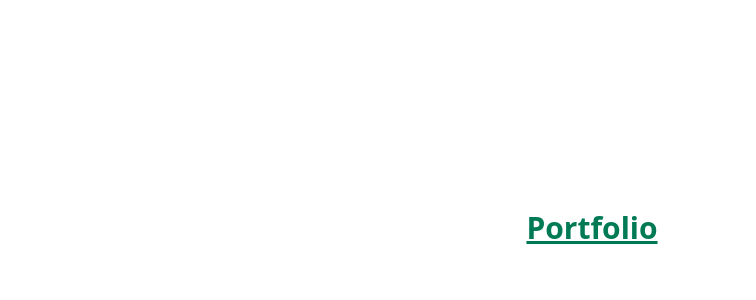
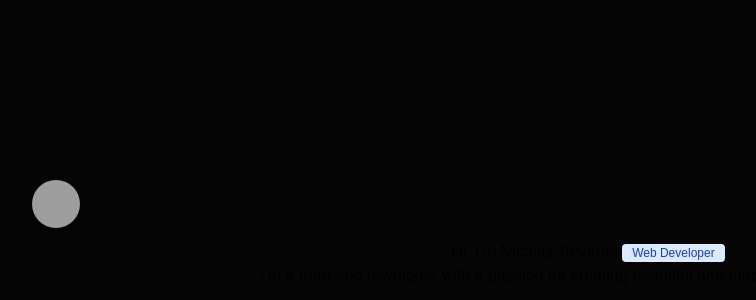
Before and after one commit to nicotosoroni/portfolio, a React (Vite) app: page / in a window 1280 px wide. Shown: the part 172-472 px from the top of the page, without its empty margins (48-804 px from the left). Built offline with nearby package versions, Linux system fonts and the light colour scheme; grey boxes are pictures that could not be loaded.

Commit message:
added header and profile photo

```diff
--- a/package.json
+++ b/package.json
@@ -10,6 +10,7 @@
     "preview": "vite preview"
   },
   "dependencies": {
+    "@fontsource/poppins": "^5.2.5",
     "@tailwindcss/vite": "^4.1.2",
     "react": "^19.0.0",
     "react-dom": "^19.0.0",
--- a/src/App.tsx
+++ b/src/App.tsx
@@ -1,10 +1,21 @@
 import './App.css';
+import Badge from './components/Badge';
+import Header from './components/Header';
 
 function App() {
   return (
     <>
-      <div className="text-center text-3xl text-emerald-700 font-bold underline">
-        Portfolio
+      <div>
+        <Header />
+        <main>
+          <h1>
+            Hi, I'm Nicolas Tosoroni <Badge text="Web Developer" />
+          </h1>
+          <h2>
+            I'm a front-end developer with a passion for creating beautiful and
+            functional web applications.
+          </h2>
+        </main>
       </div>
     </>
   );
--- /dev/null
+++ b/src/components/Badge.tsx
@@ -0,0 +1,13 @@
+interface BadgeProps {
+  text: string;
+}
+
+const Badge = ({ text }: BadgeProps) => {
+  return (
+    <span className="bg-blue-100 text-blue-800 text-xs font-medium me-2 px-2.5 py-0.5 rounded-sm dark:bg-blue-900 dark:text-blue-300">
+      {text}
+    </span>
+  );
+};
+
+export default Badge;
--- /dev/null
+++ b/src/components/Header.tsx
@@ -0,0 +1,27 @@
+const Header = () => {
+  return (
+    <header className="flex justify-between items-center py-3 w-[1120px]">
+      <img
+        className="rounded-full w-12 h-12"
+        src="https://i.ibb.co/k6z2SSRp/profile-Photo.jpg"
+        alt="nico tosoroni photo"
+      />
+      <nav className="flex flex-rox gap-x-10 opacity-80">
+        <a href="#home" className="hover:text-gray-400">
+          Home
+        </a>
+        <a href="#about" className="hover:text-gray-400">
+          About
+        </a>
+        <a href="#projects" className="hover:text-gray-400">
+          Projects
+        </a>
+        <a href="#contact" className="hover:text-gray-400">
+          Contact
+        </a>
+      </nav>
+    </header>
+  );
+};
+
+export default Header;
--- a/src/index.css
+++ b/src/index.css
@@ -1,70 +1,18 @@
 @import 'tailwindcss';
+@import '@fontsource/poppins';
 
 :root {
-  font-family: system-ui, Avenir, Helvetica, Arial, sans-serif;
-  line-height: 1.5;
-  font-weight: 400;
-
   color-scheme: light dark;
-  color: rgba(255, 255, 255, 0.87);
-  background-color: #242424;
-
-  font-synthesis: none;
-  text-rendering: optimizeLegibility;
-  -webkit-font-smoothing: antialiased;
-  -moz-osx-font-smoothing: grayscale;
 }
 
-a {
-  font-weight: 500;
-  color: #646cff;
-  text-decoration: inherit;
-}
-a:hover {
-  color: #535bf2;
+html {
+  font-family: 'Poppins', sans-serif;
 }
 
 body {
-  margin: 0;
+  background: #050505;
   display: flex;
-  place-items: center;
-  min-width: 320px;
-  min-height: 100vh;
+  flex-direction: column;
+  justify-content: center;
+  height: 100vh;
 }
-
-h1 {
-  font-size: 3.2em;
-  line-height: 1.1;
-}
-
-button {
-  border-radius: 8px;
-  border: 1px solid transparent;
-  padding: 0.6em 1.2em;
-  font-size: 1em;
-  font-weight: 500;
-  font-family: inherit;
-  background-color: #1a1a1a;
-  cursor: pointer;
-  transition: border-color 0.25s;
-}
-button:hover {
-  border-color: #646cff;
-}
-button:focus,
-button:focus-visible {
-  outline: 4px auto -webkit-focus-ring-color;
-}
-
-@media (prefers-color-scheme: light) {
-  :root {
-    color: #213547;
-    background-color: #ffffff;
-  }
-  a:hover {
-    color: #747bff;
-  }
-  button {
-    background-color: #f9f9f9;
-  }
-}
```
Also changed, not shown: 1 other file (tests, documents, lock files or other folders).
